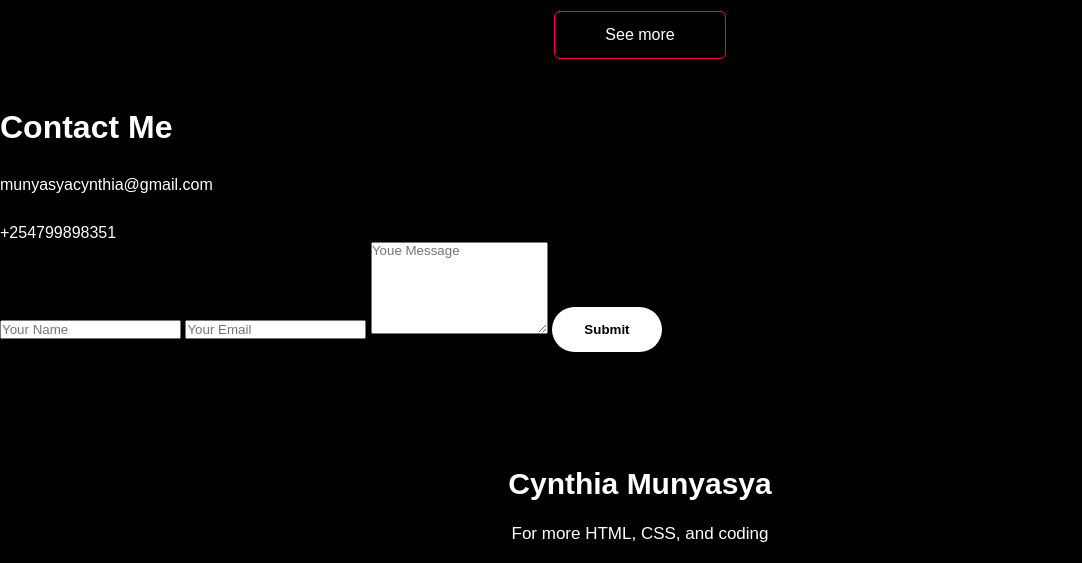
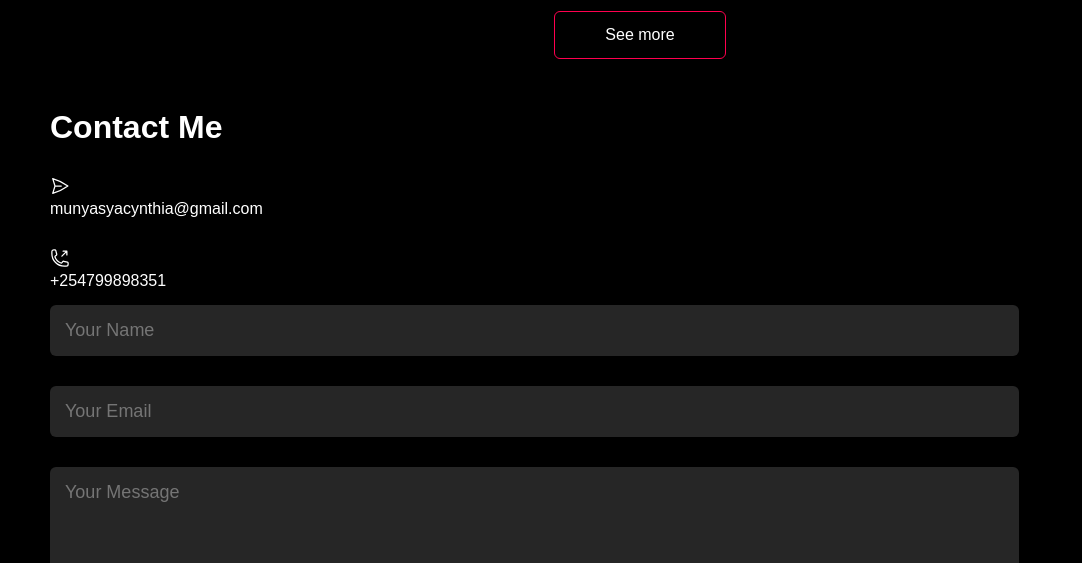
Before and after one commit to munyasya21/Portfolio, a plain HTML site: page index.html in a window 1280 px wide. Shown: the part 2947-3510 px from the top of the page, without its empty margins (0-1082 px from the left). Drawn offline with nearby package versions, Linux system fonts and the light colour scheme.

Commit message:
forms updated

```diff
--- a/index.html
+++ b/index.html
@@ -155,28 +155,43 @@
         <div class="row">
           <div class="contact-left">
             <h1 class="sub-title">Contact Me</h1>
-            <p>munyasyacynthia@gmail.com</p>
-            <p>+254799898351</p>
+
+
+            <div class="cop">
+              <p><svg xmlns="http://www.w3.org/2000/svg" fill="none" viewBox="0 0 24 24" stroke-width="1.5" stroke="currentColor" class="w-2 h-2">
+                <path stroke-linecap="round" stroke-linejoin="round" d="M6 12L3.269 3.126A59.768 59.768 0 0121.485 12 59.77 59.77 0 013.27 20.876L5.999 12zm0 0h7.5" />
+              </svg>
+              munyasyacynthia@gmail.com
+            </p>
+          </div>
+
+
+            <div class="cop">
+            <p><svg xmlns="http://www.w3.org/2000/svg" fill="none" viewBox="0 0 24 24" stroke-width="1.5" stroke="currentColor" class="w-2 h-2">
+              <path stroke-linecap="round" stroke-linejoin="round" d="M20.25 3.75v4.5m0-4.5h-4.5m4.5 0l-6 6m3 12c-8.284 0-15-6.716-15-15V4.5A2.25 2.25 0 014.5 2.25h1.372c.516 0 .966.351 1.091.852l1.106 4.423c.11.44-.054.902-.417 1.173l-1.293.97a1.062 1.062 0 00-.38 1.21 12.035 12.035 0 007.143 7.143c.441.162.928-.004 1.21-.38l.97-1.293a1.125 1.125 0 011.173-.417l4.423 1.106c.5.125.852.575.852 1.091V19.5a2.25 2.25 0 01-2.25 2.25h-2.25z" />
+            </svg>
+            +254799898351
+            </p>
+          </div>
           </div>
 
           <div class="contact-right">
             <form>
             <input type="text" name="Name" placeholder="Your Name" required>
             <input type="email" name="email" placeholder="Your Email" required>
-            <textarea name="Message" rows="6" placeholder="Youe Message"></textarea>
-            <button type="submit">Submit</button>
+            <textarea name="Message" rows="6" placeholder="Your Message"></textarea>
+            <button type="submit" class="btn btn2">Submit</button>
           </form>
           </div>
-      </div>
-
-
+        </div>
       </div>
     </div>
+
 
     <!----footer start---->
     <footer>
       <p>Cynthia Munyasya</p>
-      <p>For more HTML, CSS, and coding</p>
+
 
         <div class="icons">
           <a href="#"><ion-icon name="logo-LinkedIn"></ion-icon></a>
--- a/style.css
+++ b/style.css
@@ -184,7 +184,7 @@ button:hover{
 
 }
 .card:hover{
-    background: gray;
+    background: #ff004f;
     transform: translateY(-10px);
 
 }
@@ -258,7 +258,7 @@ h3{
     transition: background 0.5s, transform 0.5s;
 }
 .kazi img{
-    width: 100%;
+    width: 90%;
     border-radius: 10px;
     height: 60vh;
 }
@@ -323,6 +323,7 @@ h3{
 }
 .contact-right{
     flex-basis: 60%;
+
 }
 .contact-left p{
     margin-top: 30px;
@@ -337,6 +338,36 @@ h3{
     color: #ff004f;
     margin-right: 15px;
     font-size: 25px;
+}
+.cop p{
+    width: 20px;
+    height: 20px;
+    display: inline-block;
+
+
+}
+.contact {
+    margin-left: 50px;
+    display: flex;
+
+}
+.btn.btn2{
+    display: inline-block;
+    background: #ff004f;
+}
+.contact-right form{
+    width: 100%;
+}
+form input, form textarea{
+    width: 100%;
+    border: 0;
+    outline: none;
+    background: #262626;
+    padding: 15px;
+    margin: 15px 0;
+    color: #fff;
+    font-size: 18px;
+    border-radius: 6px;
 }
 
 footer{
```
